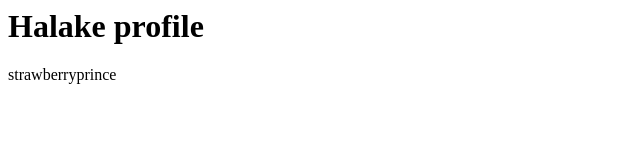
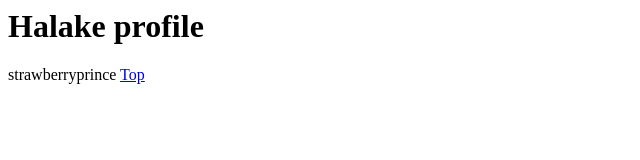
Before and after one commit to kabochan-lake/programing-pwa, a plain HTML site: page profile.html in a window 1280 px wide. Shown: the full height of the page, 0-640 px from the left. Drawn offline with Linux system fonts and the light colour scheme.

Commit message:
Update profile.html

```diff
--- a/profile.html
+++ b/profile.html
@@ -2,5 +2,7 @@
   <body>
     <h1>Halake profile</h1>
     strawberryprince
+
+    <a href="/">Top</a>
   </body>
 </html>
```
